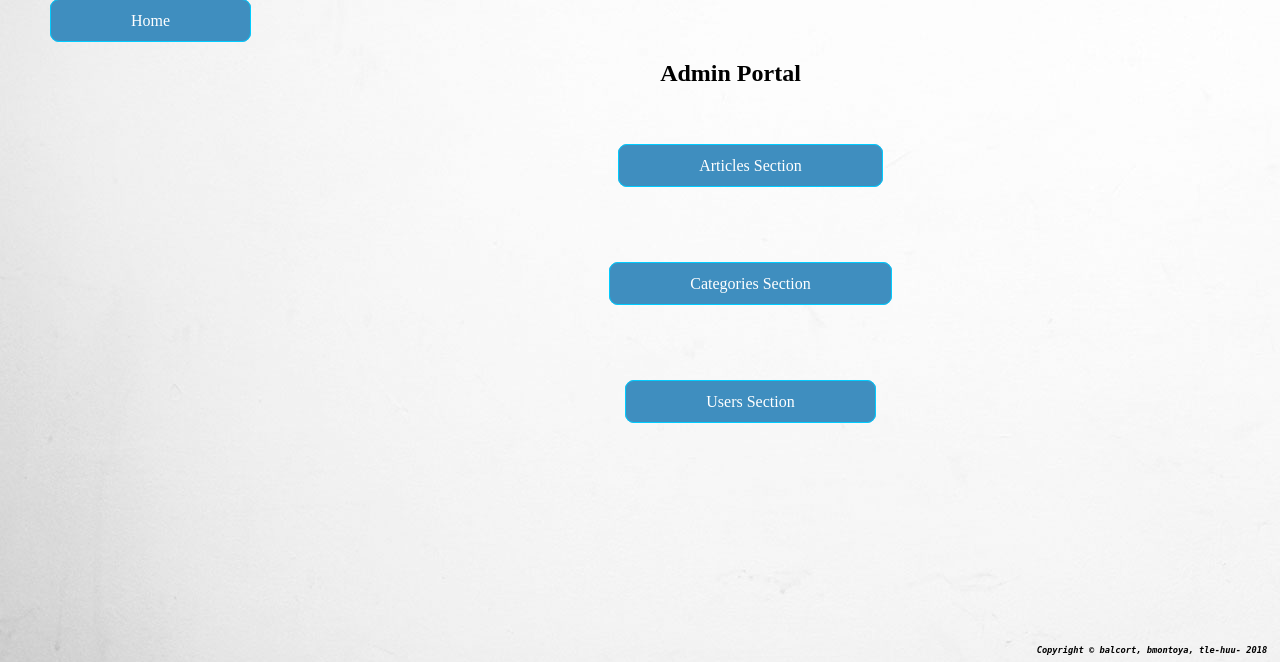
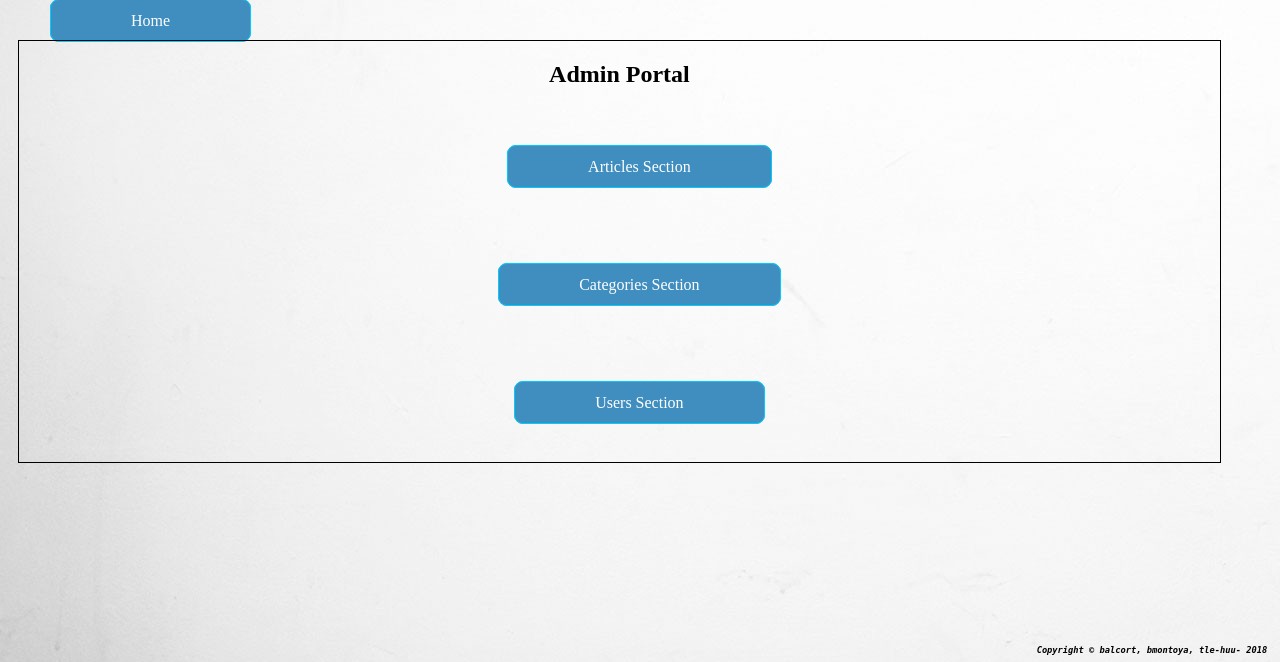
Before and after one commit to Relucin/ft_minishop, a PHP site: page /admin_section.php in a window 1280 px wide; the page is wider, and only the part inside the window is pictured. Shown: the part 112-774 px from the top of that part. Run offline with PHP 8.4, Linux system fonts and the light colour scheme; the visitor is signed in with stand-in values (Sample User, id 1).

Commit message:
index front

```diff
--- a/article_mod.php
+++ b/article_mod.php
@@ -59,6 +59,7 @@ session_start();
 							<option value=""> Books </option>
 						</select>	<br> <br>
 						<label for="name"> New Name : </label><input class="newname" type="text" name="newname" value="newname"> <br><br>
+						Description
 						<button class="btn" type="submit" name="modify"> Modify </button>
 
 					</form>
--- a/css/index.css
+++ b/css/index.css
@@ -5,7 +5,9 @@ body{
 
 .container{
 	position: relative;
-	width: 1500px;
+	width: 100%;
+	min-width: 800px;
+	max-width: 2000px;
 	height: 1300px;
 	display: flex;
 	flex-direction: column;
@@ -31,6 +33,7 @@ body{
 .section{
 	display: flex;
 	justify-content: space-between;
+	border: 1px solid black;
 	margin: 10px;
 	width: 95%;
 }
@@ -120,7 +123,6 @@ body{
 .article{
 	padding: 10px;
 	display: flex;
-	justify-content: center;
 	width: 90%;
 
 }
--- a/index.php
+++ b/index.php
@@ -61,6 +61,7 @@ if (!isset($_SESSION['basket']))
 			<div id="products">
 				<?php
 					require 'db_init.php';
+					if (isset($_GET['category'])){
 						$cate_id = mysqli_real_escape_string($link, $_GET['category']);
 						$command = sprintf("SELECT * FROM Item_category"
 										. " JOIN Items ON ic_item=Items.item_id"
@@ -72,6 +73,7 @@ if (!isset($_SESSION['basket']))
 										. '<div class="artname"><a href="article.php?item=%d">%s</a></div>'
 										. '<div class="artdes">%s</div></div>',
 										$row['item_id'], $row['item_name'], $row['item_url']);
+							}
 						}
 					}
 				?>
```
Also changed, not shown: install.php (+4 -3 lines). Lines whose indentation alone changed are shown as unchanged.
